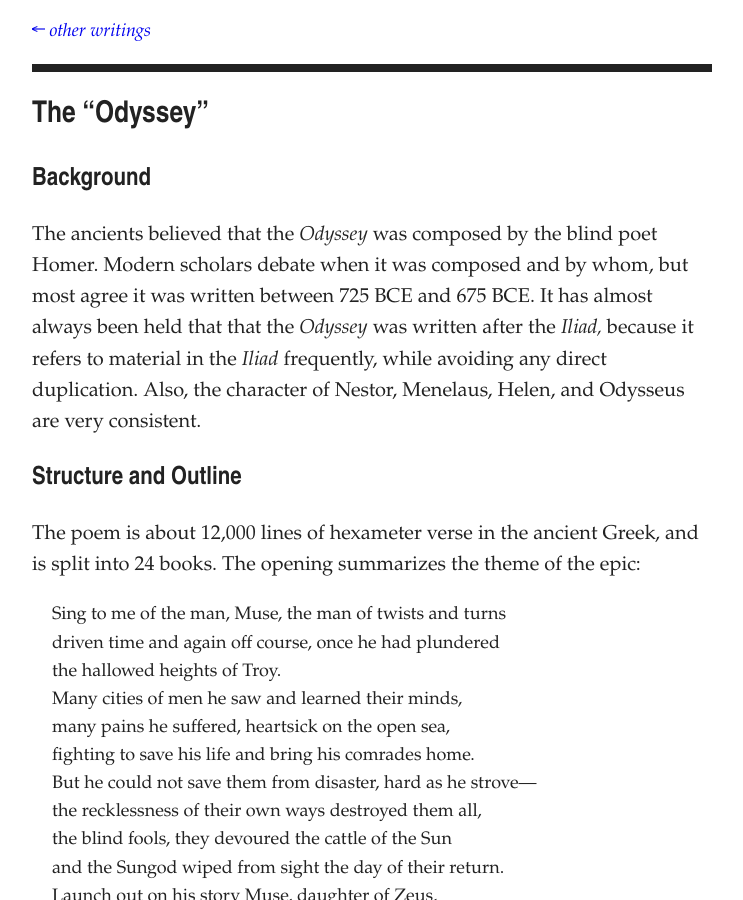
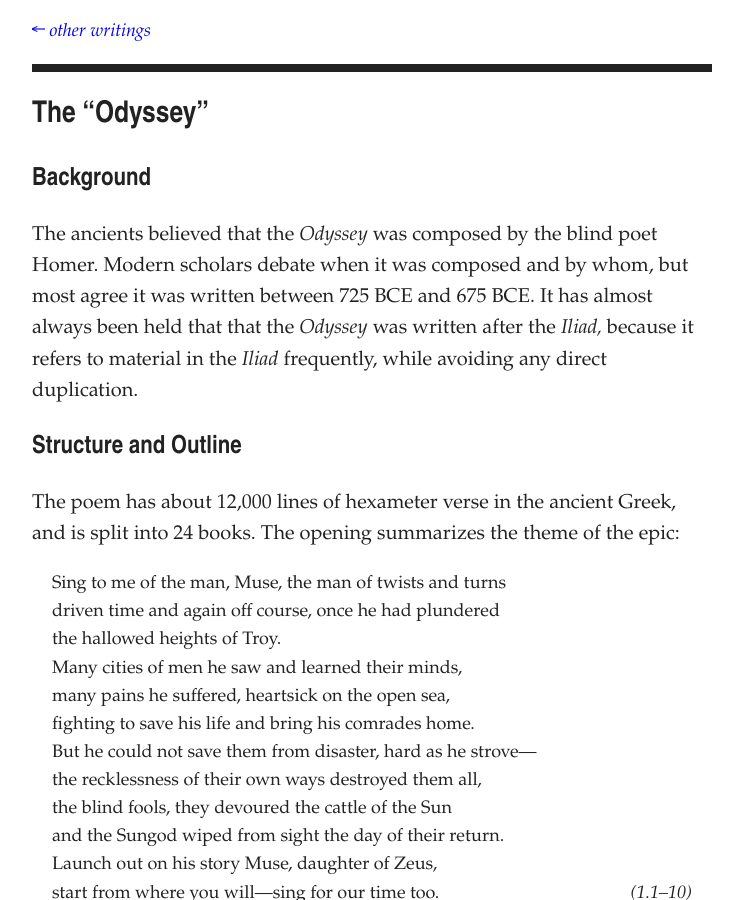
Before and after one commit to artsandmetaphysics/goodlifeodyssey, a Jekyll site: the page built from _documents/the-odyssey.md, in a window 1280 px wide and 900 px high. Shown: the whole window, without its empty margins (268-1011 px from the left). Built offline with Jekyll 4.4.1, drawn with Linux system fonts in a browser that asks for light colours.

Commit message:
Add content

```diff
--- a/_documents/the-odyssey.md
+++ b/_documents/the-odyssey.md
@@ -9,11 +9,11 @@ status: incomplete
 
 ## Background
 
-The ancients believed that the *Odyssey* was composed by the blind poet Homer.  Modern scholars debate when it was composed and by whom, but most agree it was written between 725 BCE and 675 BCE.  It has almost always been held that that the *Odyssey* was written after the *Iliad,* because it refers to material in the *Iliad* frequently, while avoiding any direct duplication.  Also, the character of Nestor, Menelaus, Helen, and Odysseus are very consistent.
+The ancients believed that the *Odyssey* was composed by the blind poet Homer.  Modern scholars debate when it was composed and by whom, but most agree it was written between 725 BCE and 675 BCE.  It has almost always been held that that the *Odyssey* was written after the *Iliad,* because it refers to material in the *Iliad* frequently, while avoiding any direct duplication.
 
 ## Structure and Outline
 
-The poem is about 12,000 lines of hexameter verse in the ancient Greek, and is split into 24 books.  The opening summarizes the theme of the epic:
+The poem has about 12,000 lines of hexameter verse in the ancient Greek, and is split into 24 books.  The opening summarizes the theme of the epic:
 
 <blockquote class="poetry">
 <p>Sing to me of the man, Muse, the man of twists and turns</p>
```
Also changed, not shown: documents/the-odyssey.md (+2 -2 lines).
